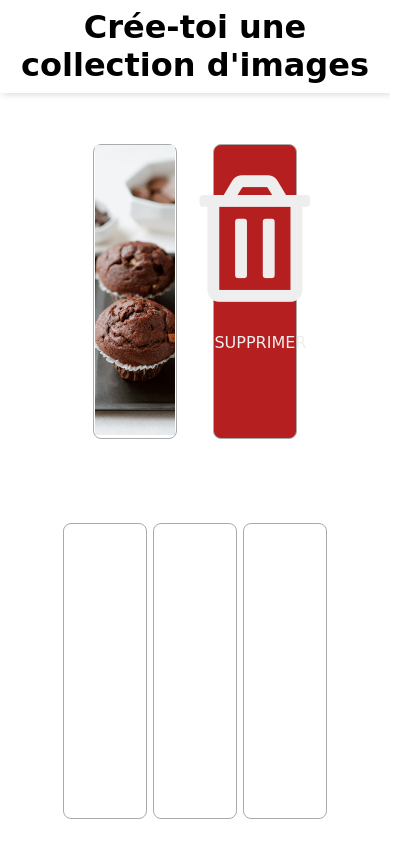
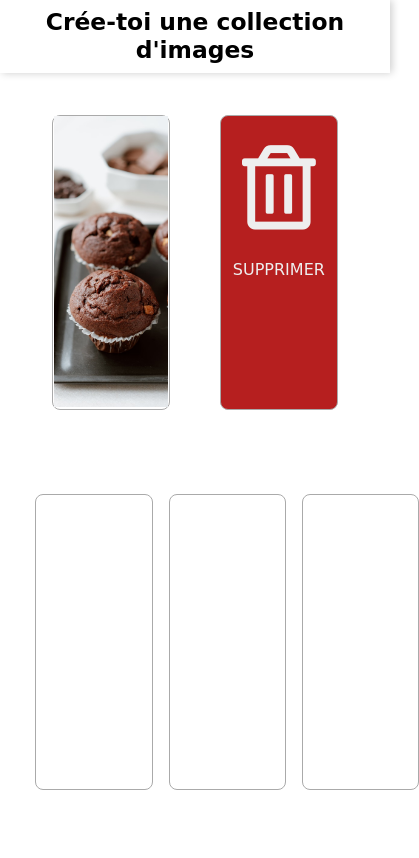
Before and after one commit to alice-sebego/drag-and-drop-images, a website built with webpack: page index.html in a window 390 px wide. Shown: the whole page, 419 px wide, since content can reach past the window. Built offline with nearby package versions, Linux system fonts and the light colour scheme; a web font is replaced by a local one.

Commit message:
Responsive display management for user's interface

```diff
--- a/src/css/style.css
+++ b/src/css/style.css
@@ -58,5 +58,66 @@ header{
     padding: 3vh;
     display: flex;
     justify-content: center;
+}
 
+@media (max-width: 656px) {
+
+    #img-generator, #collection{
+        width: 80%;
+        justify-content: space-around;
+    }
+
+    #images-store, #trash-can, .imgSelected{
+        width: 40%;
+    }
+
+    .imgSelected{
+        margin: .5em;
+    }
 }
+
+/* Responsive display management */
+@media (max-width: 485px) {
+
+    h1{
+        font-size: 6vw;
+    }
+
+    #img-generator, #collection{
+        width: 90%;
+        margin: 1vh auto;
+        justify-content: space-around;
+    }
+
+    #images-store, #trash-can, .imgSelected{
+        width: 35%;
+    }
+
+    .imgSelected{
+        margin: .5em;
+    }
+
+    #trash-can::before{
+        font-size: 10vh;
+    }
+}
+
+@media (max-width: 375px) {
+
+    h1{
+        line-height: 1.5em;
+    }
+    #collection{
+        flex-direction: column;
+        align-items: center;
+    }
+
+    #images-store, #trash-can, .imgSelected{
+        width: 50%;
+        margin: .4em;
+    }
+
+    .imgSelected{
+        margin: .5em;
+    }
+}
```
